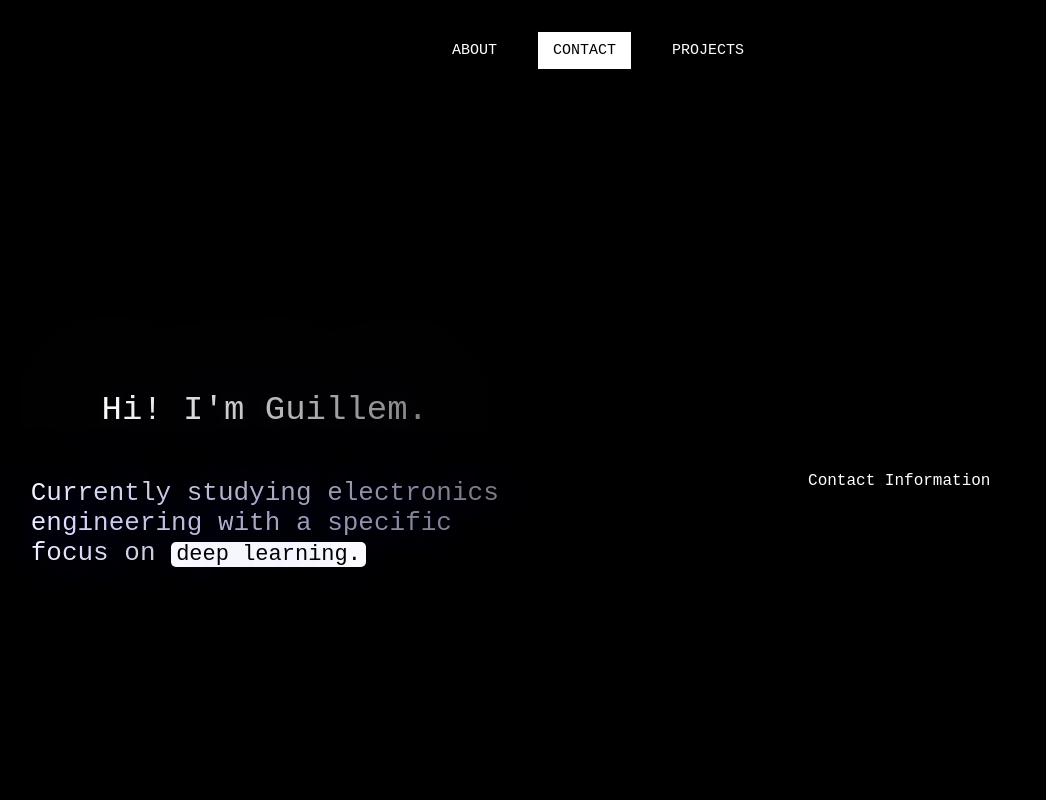
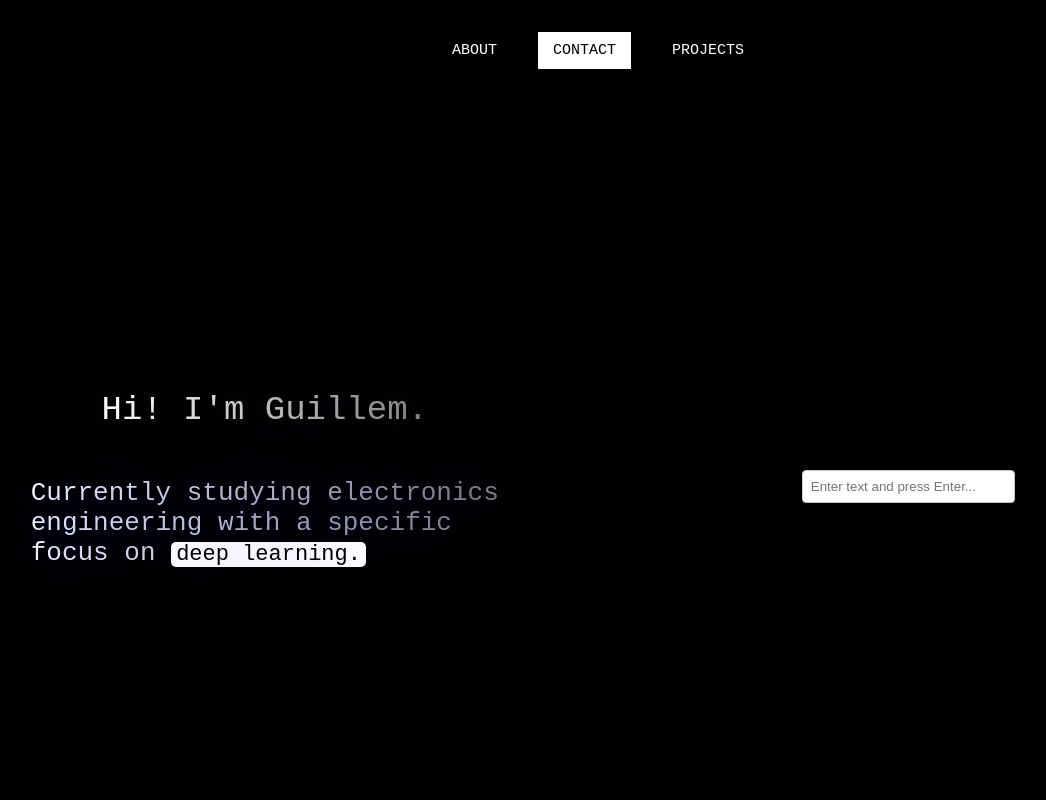
Before and after one commit to guillemsenabre/Portfolio-React, a React (Create React App) app in the folder frontend/: page / in a window 1280 px wide. Both pictures are taken after a click on the button "CONTACT". Shown: the top 800 px of the page, without its empty margins (42-1088 px from the left). Built offline with nearby package versions, Linux system fonts and the light colour scheme.

Commit message:
Simple Text box working

```diff
--- a/frontend/src/components/ContentC/Contact.js
+++ b/frontend/src/components/ContentC/Contact.js
@@ -1,11 +1,10 @@
-import '../../styles/ContentCss/Contact.css'
+import React from 'react';
+import TextBox from './TextBox';
 
-import React from 'react';
-
-function Contact({showContent}) {
+function Contact() {
   return (
     <div className="contactBox">
-      <p>Contact Information</p>
+      <TextBox />
     </div>
   );
 }
--- /dev/null
+++ b/frontend/src/components/ContentC/TextBox.js
@@ -0,0 +1,33 @@
+import React, { useState } from 'react';
+import '../../styles/ContentCss/TextBox.css';
+
+function TextBox() {
+  const [textInput, setTextInput] = useState('');
+  const [submitted, setSubmitted] = useState(false);
+
+  const handleInputChange = (event) => {
+    setTextInput(event.target.value);
+  };
+
+  const handleInputSubmit = (event) => {
+    event.preventDefault();
+    setSubmitted(true);
+  };
+
+  return (
+    <div className="textboxContainer">
+      <form onSubmit={handleInputSubmit}>
+        <input
+          type="text"
+          value={textInput}
+          onChange={handleInputChange}
+          className="textInput"
+          placeholder="Enter text and press Enter..."
+        />
+      </form>
+      {submitted && <p className="submittedText">Submitted!</p>}
+    </div>
+  );
+}
+
+export default TextBox;
--- /dev/null
+++ b/frontend/src/styles/ContentCss/TextBox.css
@@ -0,0 +1,19 @@
+.textboxContainer {
+    display: flex;
+    flex-direction: column;
+    align-items: center;
+    margin-top: 20px;
+  }
+
+  .textInput {
+    width: 100%;
+    padding: 8px;
+    margin-bottom: 10px;
+    border: 1px solid #ccc;
+    border-radius: 4px;
+  }
+
+  .submittedText {
+    color: #007bff;
+    margin-top: 10px;
+  }
```
